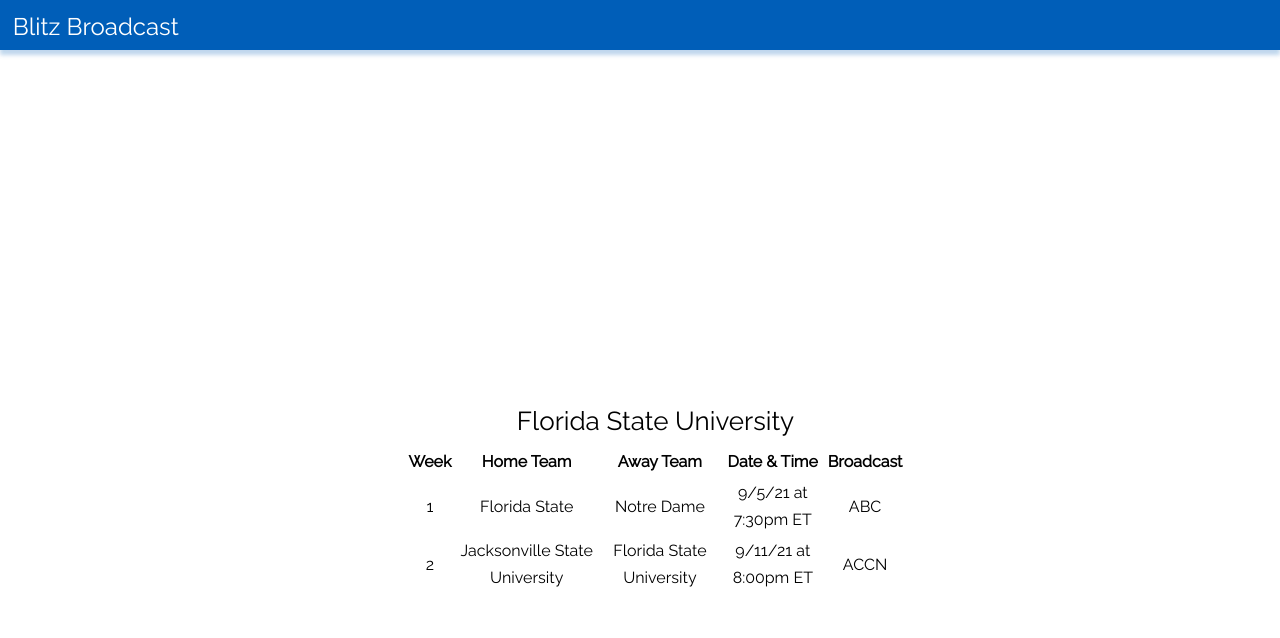
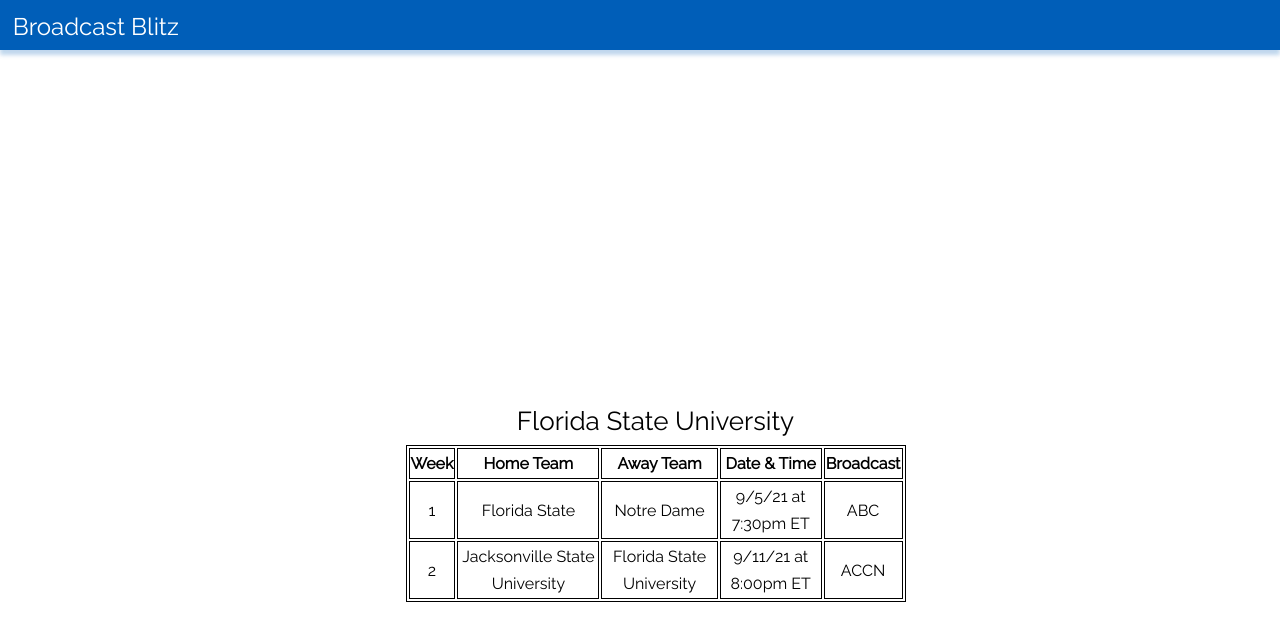
Before and after one commit to mccleskeyc/ncaa, a React (Create React App) app: page / in a window 1280 px wide. Shown: the top 638 px of the page. Built offline with nearby package versions, Linux system fonts and the light colour scheme.

Commit message:
added table borders

```diff
--- a/src/App.css
+++ b/src/App.css
@@ -102,3 +102,7 @@
   text-align: center;
   color: #000000;
 }
+
+table, th, td {
+  border: 1px solid black;
+}
--- a/src/Components/NavBar.js
+++ b/src/Components/NavBar.js
@@ -4,7 +4,7 @@
     render() {
         return (
             <div className="NavBar">
-                <div className="BlitzBroadcast">Blitz Broadcast</div>
+                <div className="BlitzBroadcast">Broadcast Blitz</div>
             </div>
         )
     }
```
